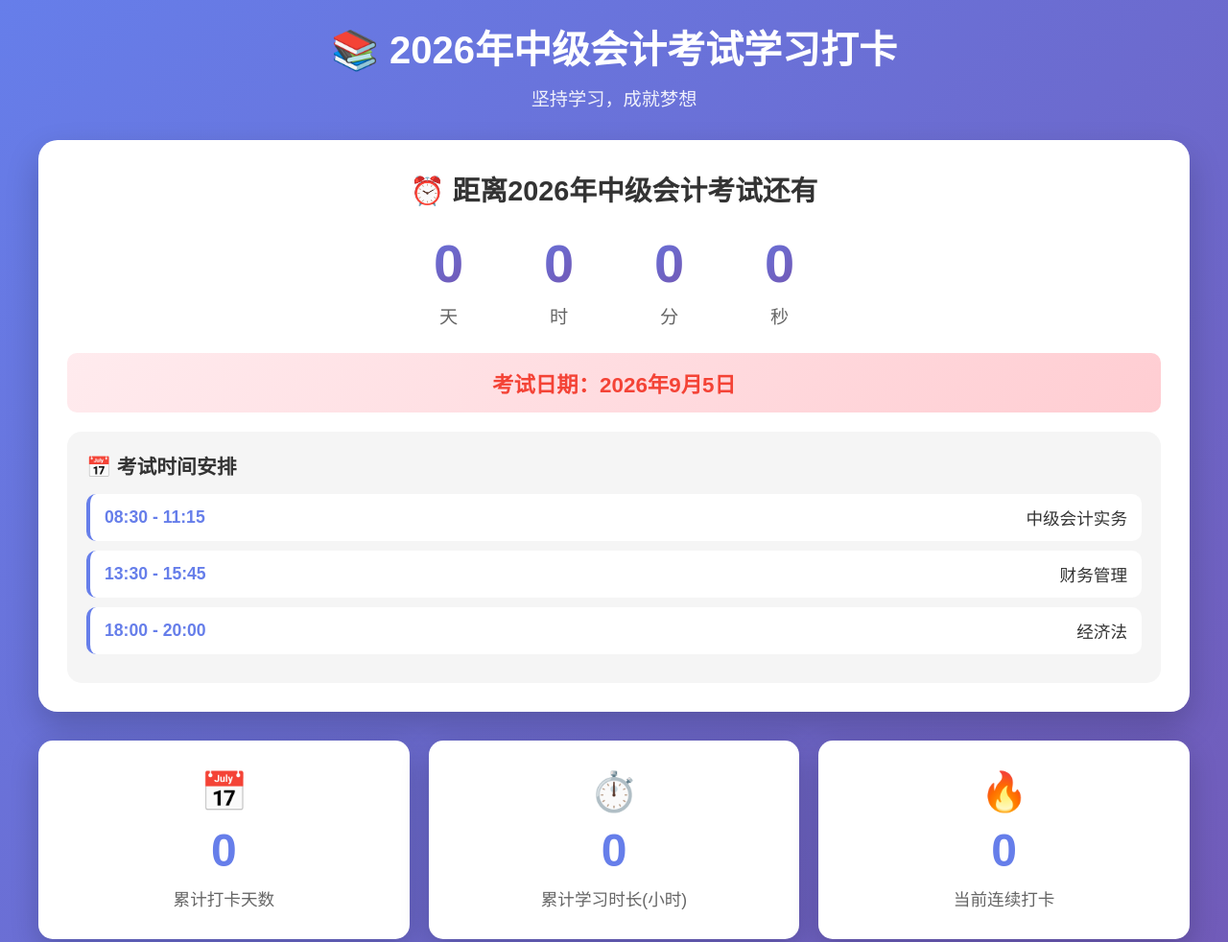
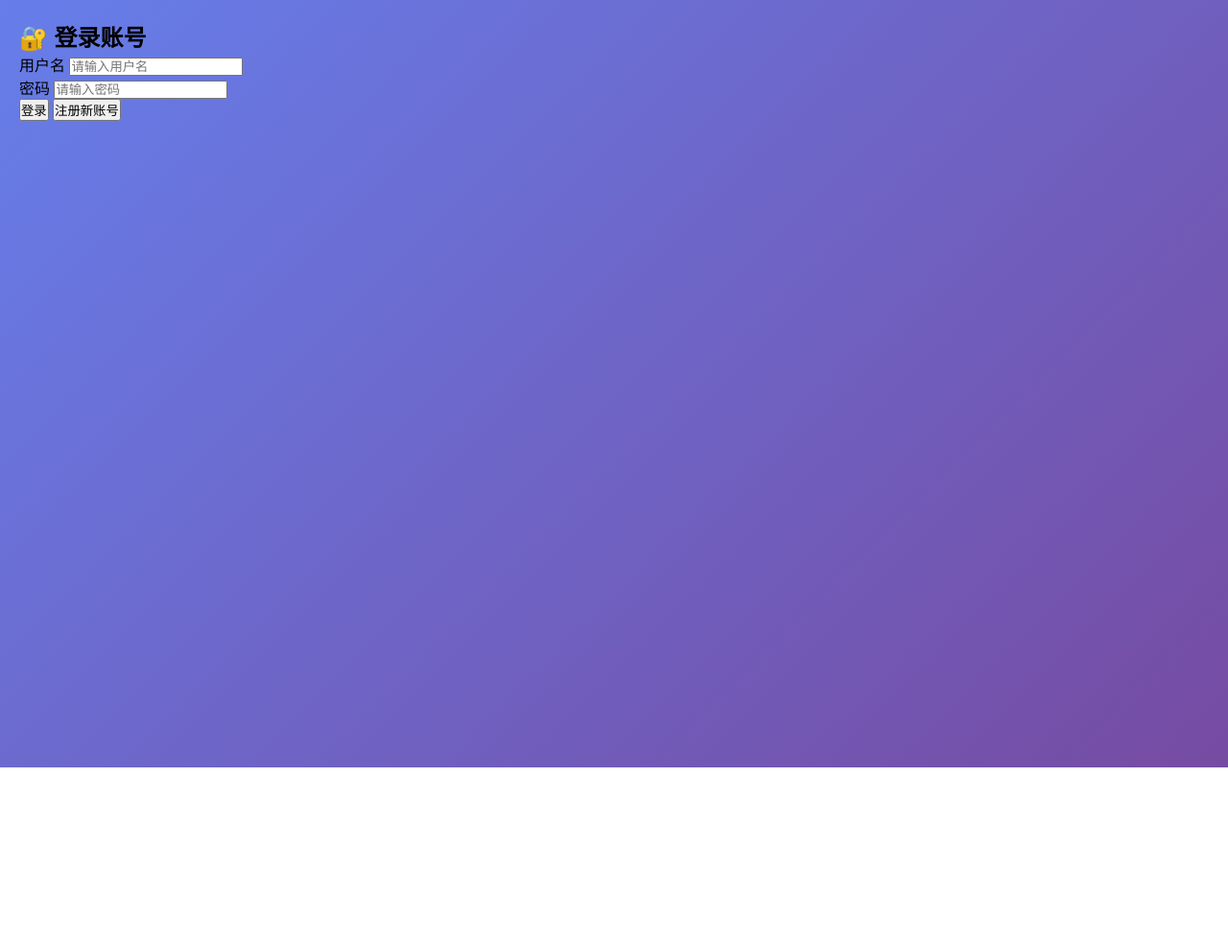
Before and after one commit to fongyy521/zjkjks_io, a plain HTML site: page index.html in a window 1280 px wide. Shown: the top 982 px of the page at 96% size. After the commit the page ends 800 px from the top, so only its background shows below. Drawn offline with Linux system fonts and the light colour scheme; no server answers.

Commit message:
Update index.html

```diff
--- a/index.html
+++ b/index.html
@@ -7,10 +7,33 @@
     <link rel="stylesheet" href="style.css">
 </head>
 <body>
-    <div class="container">
+    <div class="login-modal" id="loginModal">
+        <div class="login-content">
+            <h2>🔐 登录账号</h2>
+            <div class="login-form">
+                <div class="form-group">
+                    <label for="username">用户名</label>
+                    <input type="text" id="username" placeholder="请输入用户名" required>
+                </div>
+                <div class="form-group">
+                    <label for="password">密码</label>
+                    <input type="password" id="password" placeholder="请输入密码" required>
+                </div>
+                <button class="login-btn" id="loginBtn">登录</button>
+                <button class="register-btn" id="registerBtn">注册新账号</button>
+            </div>
+            <div class="login-error" id="loginError"></div>
+        </div>
+    </div>
+
+    <div class="container" id="mainContent" style="display: none;">
         <header>
             <h1>📚 2026年中级会计考试学习打卡</h1>
             <p class="subtitle">坚持学习，成就梦想</p>
+            <div class="user-info">
+                <span id="currentUser"></span>
+                <button class="logout-btn" id="logoutBtn">退出登录</button>
+            </div>
         </header>
 
         <div class="countdown-section">
@@ -137,6 +160,10 @@
         </div>
     </div>
 
+    <script src="https://www.gstatic.com/firebasejs/9.22.0/firebase-app-compat.js"></script>
+    <script src="https://www.gstatic.com/firebasejs/9.22.0/firebase-auth-compat.js"></script>
+    <script src="https://www.gstatic.com/firebasejs/9.22.0/firebase-firestore-compat.js"></script>
+    <script src="firebase-config.js"></script>
     <script src="app.js"></script>
 </body>
 </html>
```
